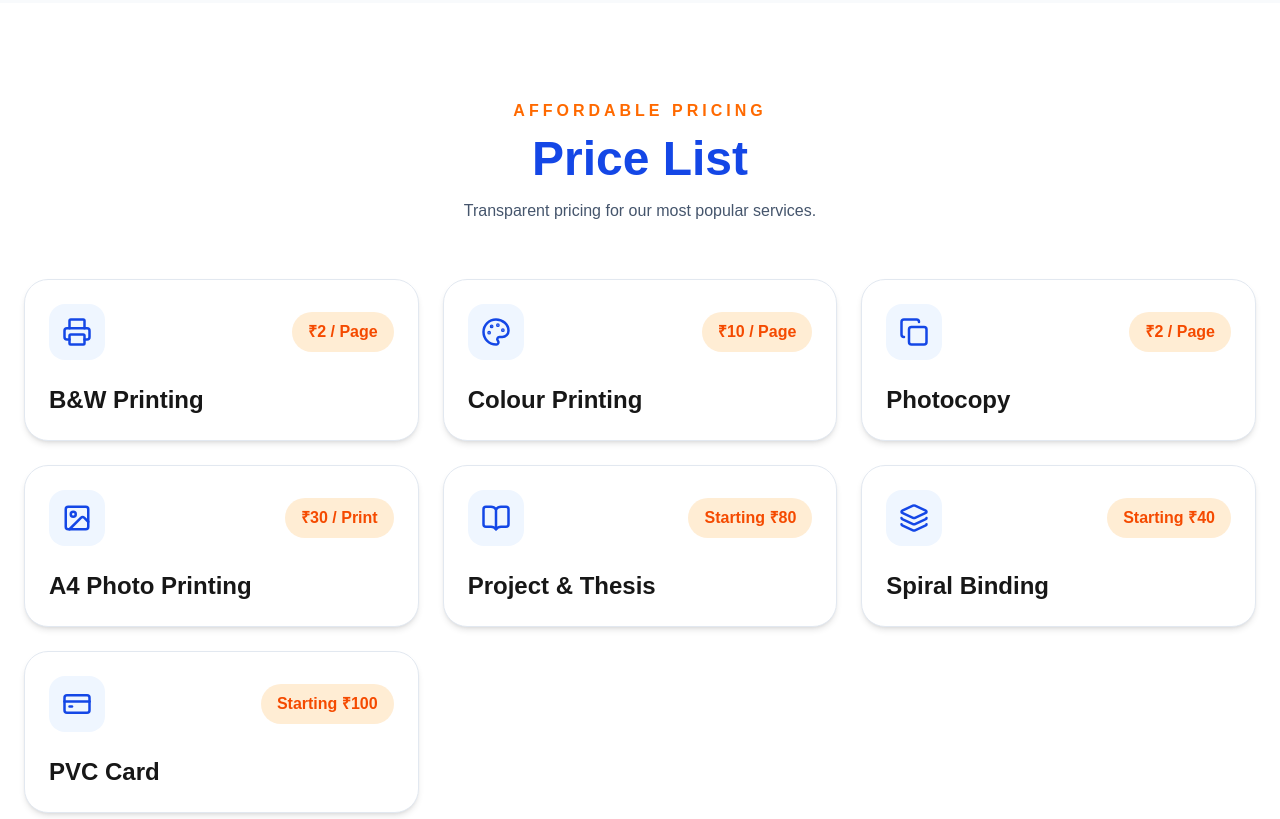
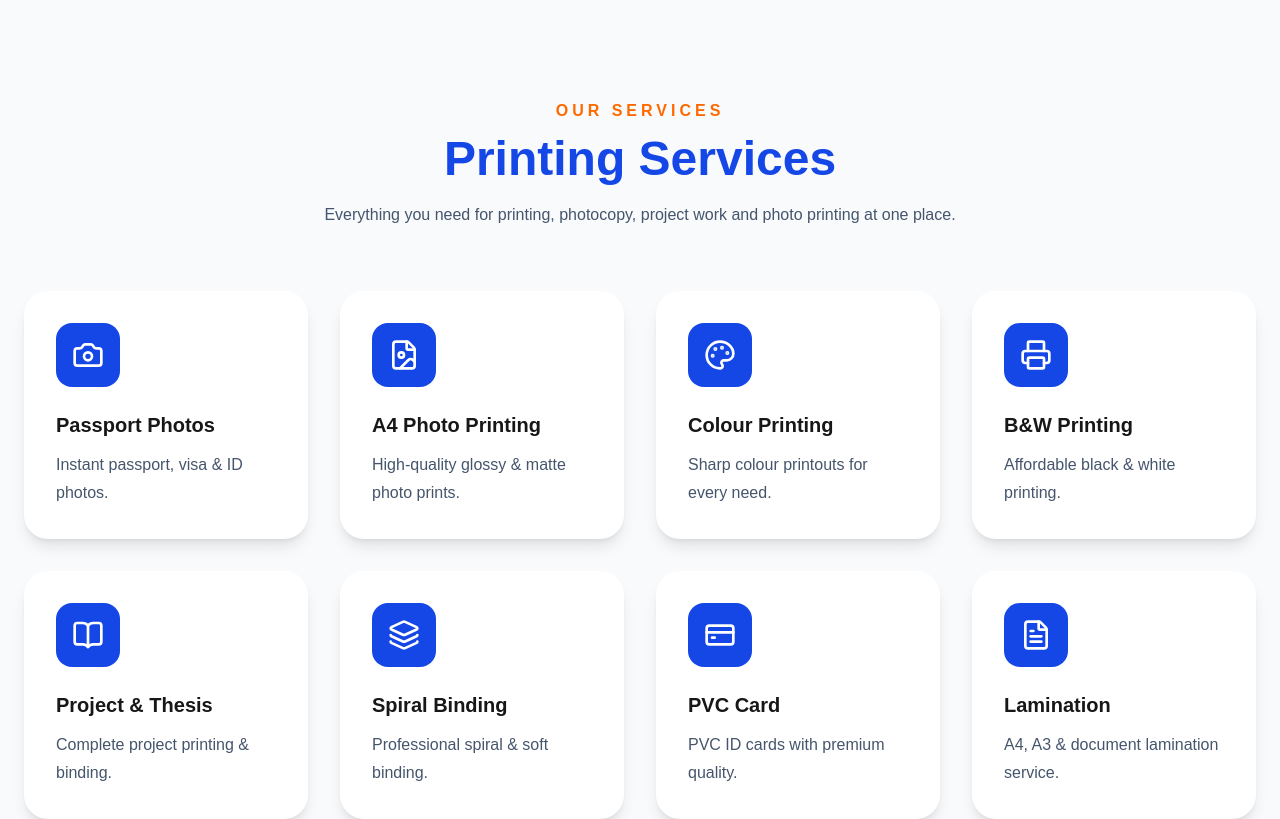
Before and after one commit to hj767818-wq/harsh-photo-state, a Next.js app: page / in a window 1280 px wide. Shown: the part 1960-2779 px from the top of the page. Built offline with nearby package versions, Linux system fonts and the light colour scheme.

Commit message:
Add Photo Printing section

```diff
--- a/app/page.tsx
+++ b/app/page.tsx
@@ -2,6 +2,7 @@ import AOSProvider from "../components/AOSProvider";
 import Navbar from "../components/Navbar";
 import Hero from "../components/Hero";
 import Services from "../components/Services";
+import PhotoPrinting from "../components/PhotoPrinting";
 import PriceList from "../components/PriceList";
 import StudentCorner from "../components/StudentCorner";
 import Gallery from "../components/Gallery";
@@ -20,18 +21,33 @@ export default function Home() {
       <AOSProvider />
 
       <Navbar />
+
       <Hero />
+
       <Services />
+
+      <PhotoPrinting />
+
       <PriceList />
+
       <StudentCorner />
+
       <Gallery />
+
       <About />
+
       <WhyChooseUs />
+
       <Reviews />
+
       <FAQ />
+
       <Contact />
+
       <Map />
+
       <Footer />
+
       <WhatsAppButton />
     </>
   );
--- /dev/null
+++ b/components/PhotoPrinting.tsx
@@ -0,0 +1,102 @@
+import {
+  Camera,
+  FileImage,
+  Palette,
+  Printer,
+  BookOpen,
+  CreditCard,
+  Layers,
+  FileText,
+} from "lucide-react";
+
+const services = [
+  {
+    icon: Camera,
+    title: "Passport Photos",
+    desc: "Instant passport, visa & ID photos.",
+  },
+  {
+    icon: FileImage,
+    title: "A4 Photo Printing",
+    desc: "High-quality glossy & matte photo prints.",
+  },
+  {
+    icon: Palette,
+    title: "Colour Printing",
+    desc: "Sharp colour printouts for every need.",
+  },
+  {
+    icon: Printer,
+    title: "B&W Printing",
+    desc: "Affordable black & white printing.",
+  },
+  {
+    icon: BookOpen,
+    title: "Project & Thesis",
+    desc: "Complete project printing & binding.",
+  },
+  {
+    icon: Layers,
+    title: "Spiral Binding",
+    desc: "Professional spiral & soft binding.",
+  },
+  {
+    icon: CreditCard,
+    title: "PVC Card",
+    desc: "PVC ID cards with premium quality.",
+  },
+  {
+    icon: FileText,
+    title: "Lamination",
+    desc: "A4, A3 & document lamination service.",
+  },
+];
+
+export default function PhotoPrinting() {
+  return (
+    <section className="py-24 bg-slate-50">
+      <div className="max-w-7xl mx-auto px-6">
+
+        <div className="text-center mb-16">
+          <p className="uppercase tracking-[4px] font-bold text-orange-500">
+            Our Services
+          </p>
+
+          <h2 className="text-5xl font-black text-blue-700 mt-3">
+            Printing Services
+          </h2>
+
+          <p className="text-slate-600 mt-5 max-w-2xl mx-auto">
+            Everything you need for printing, photocopy,
+            project work and photo printing at one place.
+          </p>
+        </div>
+
+        <div className="grid gap-8 sm:grid-cols-2 lg:grid-cols-4">
+          {services.map((item, index) => {
+            const Icon = item.icon;
+
+            return (
+              <div
+                key={index}
+                className="bg-white rounded-3xl p-8 shadow-lg hover:shadow-2xl transition-all duration-300 hover:-translate-y-2"
+              >
+                <div className="w-16 h-16 rounded-2xl bg-blue-700 text-white flex items-center justify-center mb-6">
+                  <Icon size={32} />
+                </div>
+
+                <h3 className="text-xl font-bold mb-3">
+                  {item.title}
+                </h3>
+
+                <p className="text-slate-600 leading-7">
+                  {item.desc}
+                </p>
+              </div>
+            );
+          })}
+        </div>
+      </div>
+    </section>
+  );
+}
```
